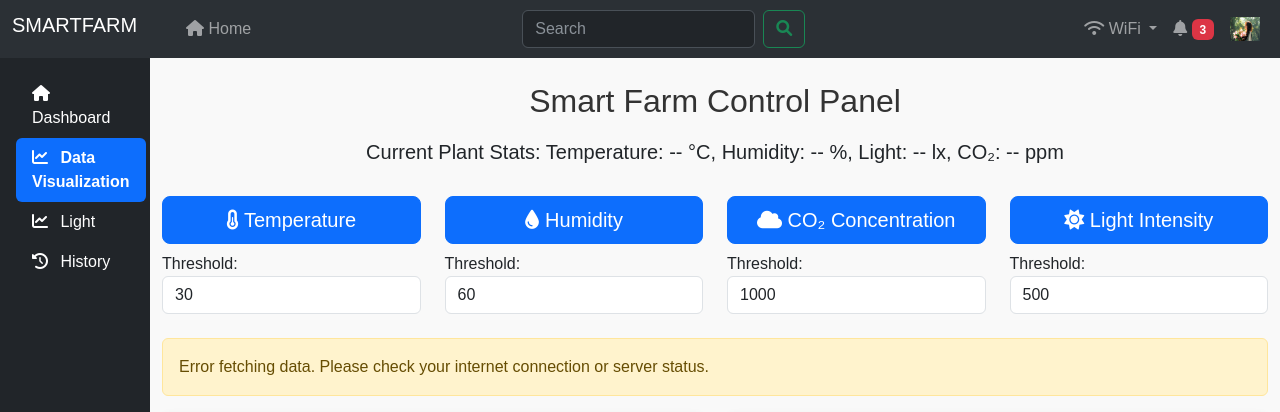
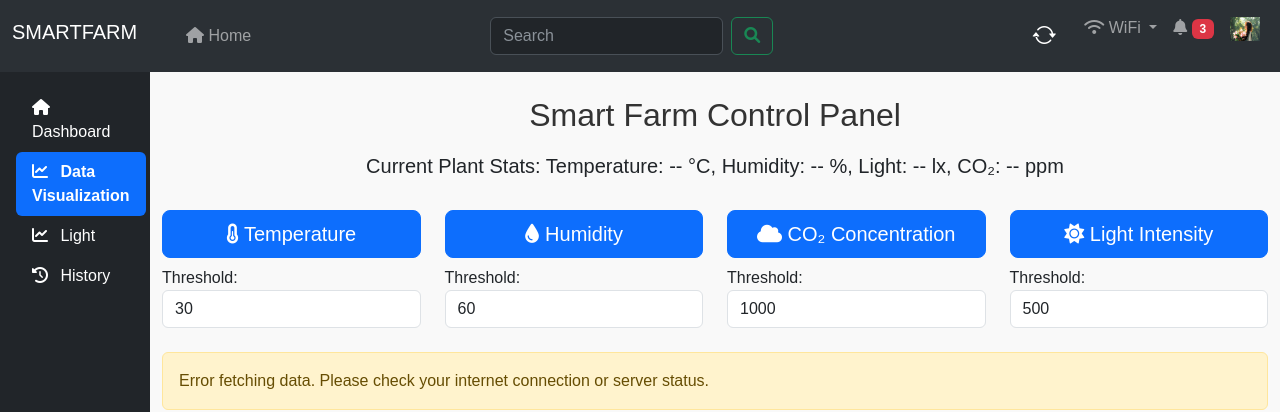
Before and after one commit to Group33ict/Smart-Farm-Prototype-Remote-Manager, a Flask app: template Smart Farm App/static/iot/templates/data_visual.html in a window 1280 px wide. Shown: the top 412 px of the page. Run offline with Flask 3, Linux system fonts and the light colour scheme; the template is opened without the code that fills it, so the values that code supplies are empty.

Commit message:
Update FE

```diff
--- a/Smart Farm App/static/iot/css/style.css
+++ b/Smart Farm App/static/iot/css/style.css
@@ -61,3 +61,17 @@ body {
 tr {
   transition: background-color 0.3s ease;
 }
+
+#btn-refresh {
+  background-color: #007bff;
+  color: white;
+  border: none;
+  padding: 10px 20px;
+  font-size: 16px;
+  border-radius: 5px;
+  cursor: pointer;
+}
+
+#btn-refresh:hover {
+  background-color: #0056b3;
+}
--- a/Smart Farm App/static/iot/js/common.js
+++ b/Smart Farm App/static/iot/js/common.js
@@ -49,3 +49,38 @@ document.addEventListener("DOMContentLoaded", () => {
       fetchWiFiNetworks();
   });
 });
+
+/**
+ * Fetch fresh data from the backend using the `/retrieve_sensor_data` endpoint.
+ */
+async function refreshData() {
+  try {
+    console.log("Refreshing data from the backend...");
+
+    const response = await fetch(`${API_BASE_URL}/retrieve_sensor_data`, {
+      method: "POST",
+      headers: {
+        "Content-Type": "application/json",
+        "Authorization": `Bearer ${localStorage.getItem("access_token")}` // Optional JWT Token
+      }
+    });
+
+    if (!response.ok) {
+      throw new Error(`Failed to refresh data: ${response.statusText}`);
+    }
+
+    const result = await response.json();
+    console.log("Data refreshed successfully:", result);
+
+    alert("Refresh successfully!");
+    fetchData(); // Re-fetch the updated data to display
+  } catch (error) {
+    console.error("Error refreshing data:", error);
+    alert("Cannot refresh.");
+  }
+}
+
+const refreshBtn = document.getElementById("btn-refresh");
+if (refreshBtn) {
+  refreshBtn.addEventListener("click", refreshData);
+}
--- a/Smart Farm App/static/iot/templates/data_visual.html
+++ b/Smart Farm App/static/iot/templates/data_visual.html
@@ -8,6 +8,8 @@
   <link href="https://cdn.jsdelivr.net/npm/bootstrap@5.3.0/dist/css/bootstrap.min.css" rel="stylesheet">
   <!-- Font Awesome for icons -->
   <link rel="stylesheet" href="https://cdnjs.cloudflare.com/ajax/libs/font-awesome/6.0.0-beta3/css/all.min.css">
+  <link href="https://cdnjs.cloudflare.com/ajax/libs/bootstrap-icons/1.10.5/font/bootstrap-icons.min.css" rel="stylesheet">
+
   <!-- Custom CSS -->
   <link rel="stylesheet" href="../css/style.css">
   <!-- Chart.js -->
@@ -53,6 +55,13 @@
                     </ul>
                 </li>
                 -->
+                <button id="btn-refresh" title="Refresh" style="background: none; border: none; cursor: pointer; color: white; font-size: 24px;">
+                  <i class="bi bi-arrow-repeat"></i>
+                </button>
+
+
+
+
                 <li class="nav-item dropdown">
                   <a class="nav-link dropdown-toggle" href="#" role="button" data-bs-toggle="dropdown" aria-expanded="false">
                       <i class="fas fa-wifi"></i> WiFi
```
